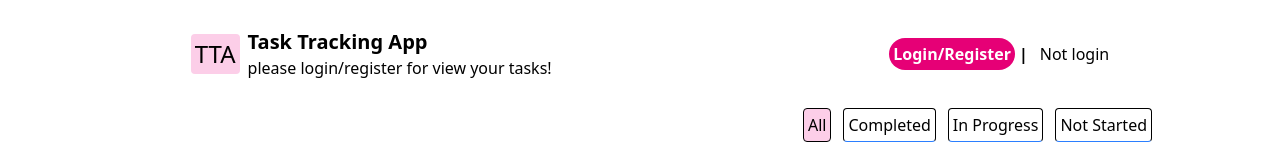
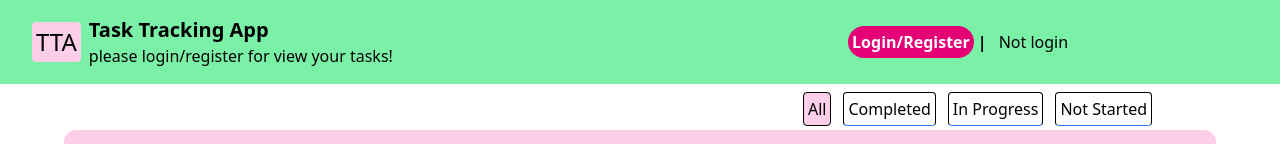
Before and after one commit to ParmodKumar-tech/Task-Tracking-App, a React (Vite) app in the folder frontend/: page / in a window 1280 px wide. Shown: the top 144 px of the page. Built offline with nearby package versions, Linux system fonts and the light colour scheme; no server answers.

Commit message:
nav responsive

```diff
--- a/frontend/src/components/Navbar.jsx
+++ b/frontend/src/components/Navbar.jsx
@@ -15,71 +15,64 @@ function Navbar(){
     }
 
 
-    let handleMenuItems=()=>{
+    const handleMenuItems=()=>{
         setMenuItems(!menuItems);
     }
 
+    const handleAutoCloseMenu=()=>{
+        setMenuItems(false);
+    }
     return(
-        <header className='w-full flex items-center gap-2 p-2 m-2 z-10'>
-        <div className='m-2 p-1 mx-auto flex items-center'>
+        <header className='mb-2 w-screen bg-green-300 flex items-center gap-2 p-2 z-10'>
+
+        <div className='w-[50%] mx-2 p-2 flex items-center'>
 
         <div className='p-1 mx-2 h-fit rounded items-center justify-center bg-pink-200'>
         <h1 className='text-2xl'>TTA</h1>
         </div>
 
-        <div className='flex flex-col w-full'>
+        <div className='flex flex-col'>
         <Link to="/"><h2 className='font-bold sm:text-xl lg:text-xl'>Task Tracking App</h2></Link>
         <p className='hidden lg:block'>{userName?'Welcome Back!':'please login/register for view your tasks!'}</p>
         </div>
 
         </div>
 
-        <nav className='mx-auto flex h-fit items-center justify-center'>
-            <ul className='flex sm:visible md:flex-row invisible w-fit'>
-                {userName?
-                <>
-                <li className='font-bold'> <NavLink to="/" state={{ showAddTask: true }}>Add Task</NavLink></li>
+        <nav className='w-[50%] flex md:flex-row md:h-fit items-center justify-center'>
+            <ul className={menuItems?'w-screen left-0 bg-green-300 flex flex-col items-start absolute h-auto  border top-[13%]':
+                'hidden md:flex'}>
+                {userName &&
+                <div className='flex flex-col sm:flex-row p-2 gap-7 items-start '>
+                <li onClick={handleAutoCloseMenu} className='font-bold'> <NavLink to="/" state={{ showAddTask: true }}>Add Task</NavLink></li>
                 <li onClick={handleLogout} className='mx-2 font-bold'><NavLink to="/login">Logout</NavLink></li>
-                </>
-                :
+                </div>
+                }
+
+                {!userName &&
                 <li className='rounded-2xl p-1 bg-pink-600 text-white font-semibold'>
                     <NavLink to="/register">Login/Register</NavLink></li>
 
                 }
 
+                {
+                <div className='hidden md:flex'>
                 <p className='separator my-auto font-bold mx-1'>|</p>
                 <p className='username align-middle my-auto mx-2'>
                 {userName?userName:"Not login"}</p>
-
+                </div>
+                }
             </ul>
 
+        </nav>
 
-            <div
-            className="sm:hidden flex flex-col gap-1 p-2 cursor-pointer bg-pink-200 rounded"
+        <div
+            className="w-auto mr-5 md:hidden lg:hidden flex flex-col  gap-1 p-2 cursor-pointer bg-pink-200 rounded"
             onClick={handleMenuItems}
             >
             <div className="w-6 h-0.5 bg-black"></div>
             <div className="w-6 h-0.5 bg-black"></div>
             <div className="w-6 h-0.5 bg-black"></div>
             </div>
-
-        {menuItems &&
-        <div className='flex flex-wrap absolute w-fit'>
-            <ul className='flex items-center justify-center bg-pink-100 my-2 '>
-            {userName?<>
-                <li className='font-bold my-2'> <NavLink to="/" state={{ showAddTask: true }}>Add Task</NavLink></li>
-                <li onClick={handleLogout} className='mx-2 font-bold'><NavLink to="/login">Logout</NavLink></li>
-                </>
-                :
-                <li className='rounded-2xl p-1 bg-pink-600 text-white font-semibold'>
-                <NavLink to="/register">Login/Register</NavLink></li>
-                }
-        </ul>
-        </div>}
-
-
-        </nav>
-
        </header>
 
     )
```
